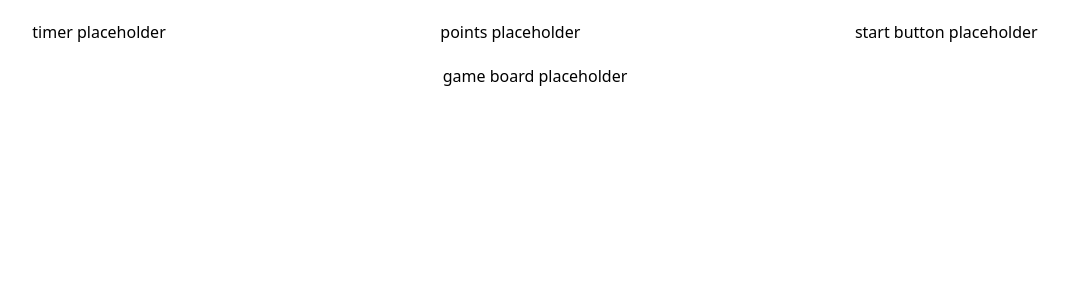
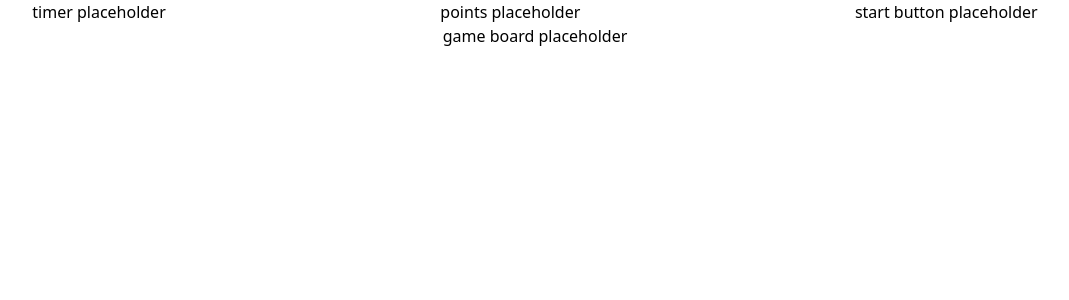
Before and after one commit to studiegrupp2/Whack-a-mole, a Next.js app: page /game in a window 1280 px wide. Shown: the top 300 px of the page, without its empty margins (105-1174 px from the left). Built offline with nearby package versions, Linux system fonts and the light colour scheme.

Commit message:
changed styling to tailwind

```diff
--- a/src/app/game/page.tsx
+++ b/src/app/game/page.tsx
@@ -2,8 +2,8 @@ import React from "react";
 
 const page = () => {
   return (
-    <div className="game-container">
-      <div className="game-top-div">
+    <div className="min-h-screen min-w-screen flex flex-col items-center">
+      <div className="p-[20px 0px] flex min-w-full justify-around">
         <div className="game-timer">
           <div>timer placeholder</div>
         </div>
--- a/src/app/globals.css
+++ b/src/app/globals.css
@@ -1,20 +1,3 @@
 @tailwind base;
 @tailwind components;
 @tailwind utilities;
-
-.game-container {
-    background-color: rgb(255, 255, 255);
-    height: 100vh;
-    width: 100vw;
-    display: flex;
-    flex-direction: column;
-    align-items: center;
-}
-
-.game-top-div {
-    padding: 20px 0px;
-    background-color: rgb(255, 255, 255);
-    display: flex;
-    width: 100%;
-    justify-content: space-around;
-}
```
